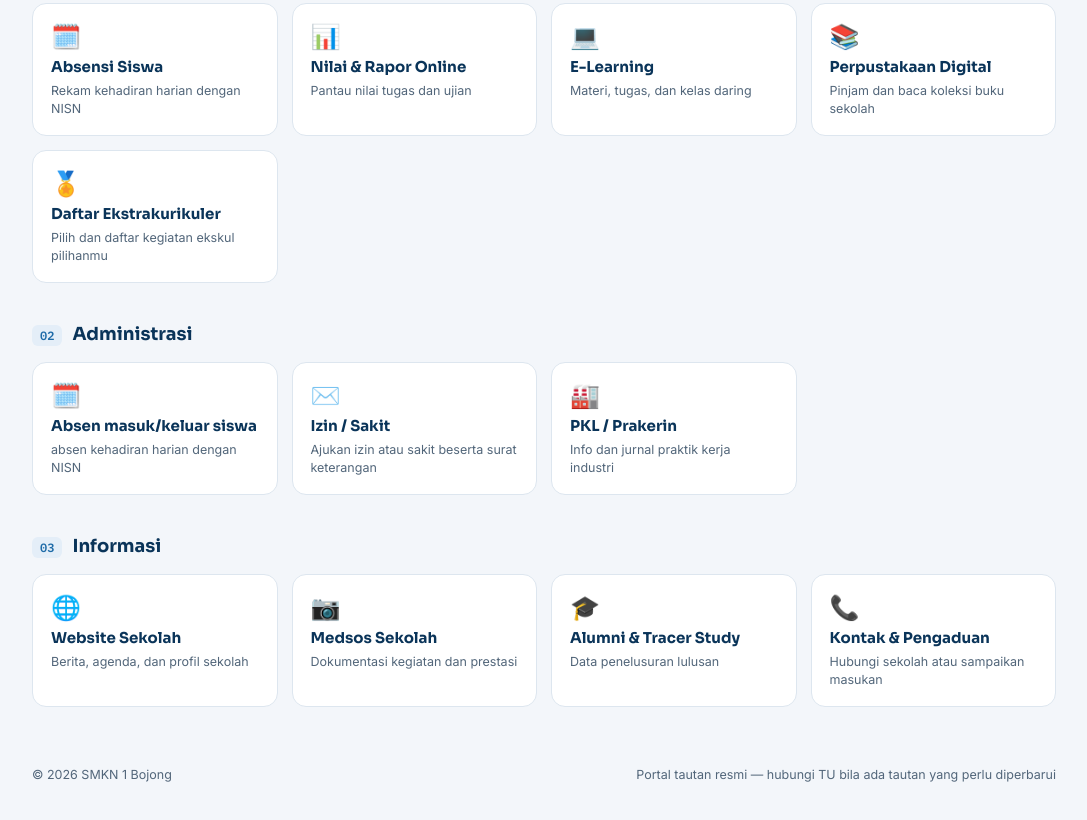
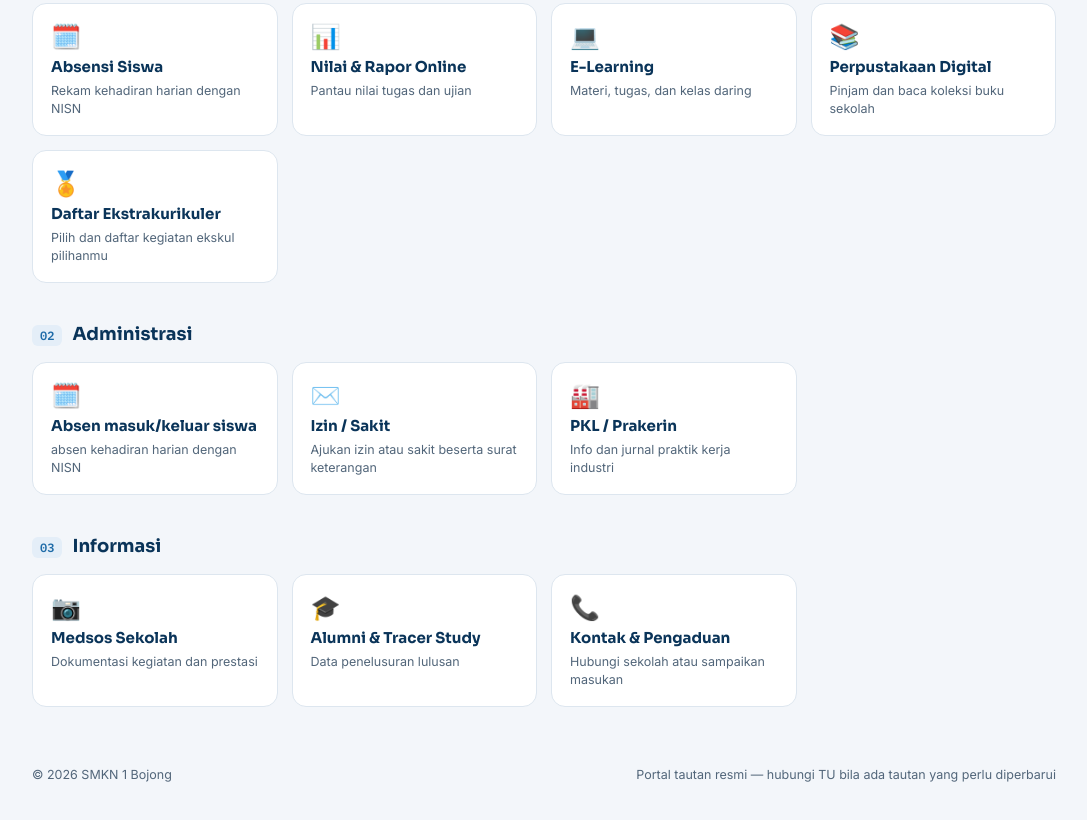
Before and after one commit to kelasxpplg/smkn1bojong-portal, a plain HTML site: page index.html in a window 1280 px wide. Shown: the part 487-1307 px from the top of the page, without its empty margins (96-1183 px from the left). Drawn offline with Linux system fonts and the light colour scheme.

Commit message:
Update index.html

```diff
--- a/index.html
+++ b/index.html
@@ -92,12 +92,6 @@
     <h2><span class="grup__nomor">03</span> Informasi</h2>
     <div class="kartu-grid">
 
-      <a class="kartu" href="#" target="_blank" rel="noopener" data-cari="website resmi sekolah berita">
-        <span class="kartu__ikon">🌐</span>
-        <span class="kartu__judul">Website Sekolah</span>
-        <span class="kartu__desk">Berita, agenda, dan profil sekolah</span>
-      </a>
-
       <a class="kartu" href="medsos.html" target="_blank" rel="noopener" data-cari="instagram media sosial">
         <span class="kartu__ikon">📷</span>
         <span class="kartu__judul">Medsos Sekolah</span>
```
